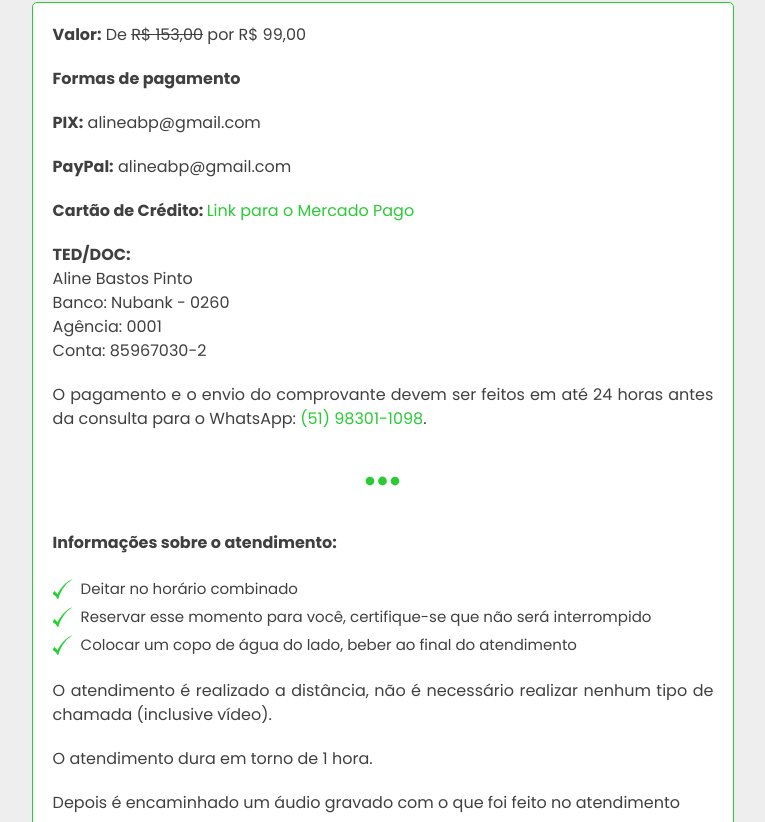
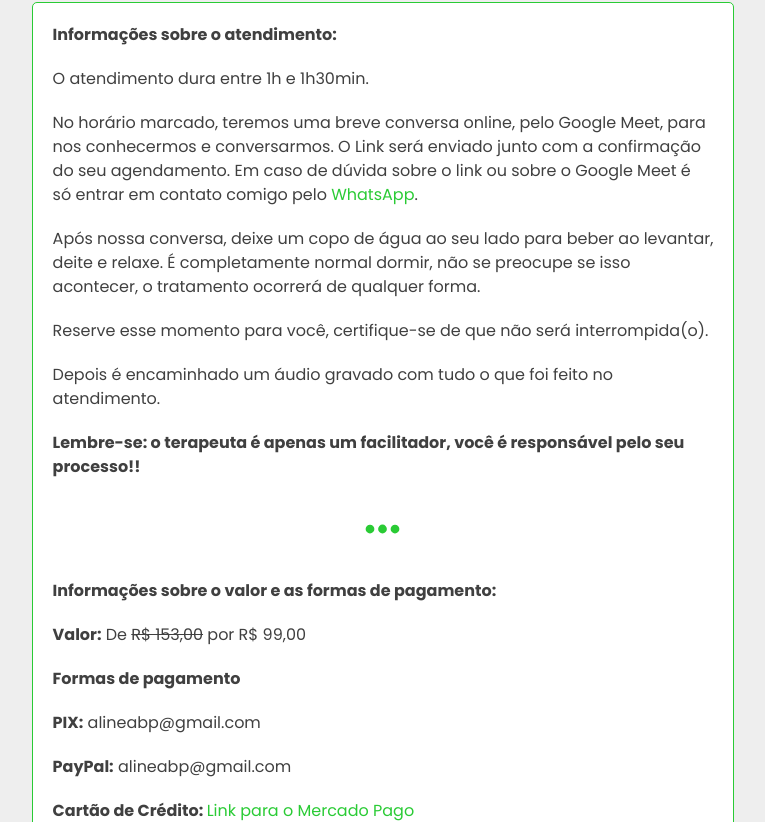
Before and after one commit to alinebastos/alinebastosterapeuta, a React (Create React App) app: page /cura-arcturiana in a window 1280 px wide. Shown: the part 1618-2440 px from the top of the page, without its empty margins (257-1022 px from the left). Built offline with nearby package versions, Linux system fonts and the light colour scheme.

Commit message:
Fix therapies texts; Add Aura Master to Home page

```diff
--- a/src/GlobalStyles.js
+++ b/src/GlobalStyles.js
@@ -48,7 +48,6 @@ const GlobalStyles = createGlobalStyle`
         margin: 20px 0;
     }
     p {
-        text-align: justify;
         padding-bottom: 20px;
         margin: 0;
     }
--- a/src/pages/apometria-cosmica/index.js
+++ b/src/pages/apometria-cosmica/index.js
@@ -149,6 +149,15 @@ function ApometriaCosmica () {
             <BoxWrapper>
                 <h3>Agendamento</h3>
                 <Box>
+                    <p><b>Informações sobre o atendimento:</b></p>
+                    <p>O atendimento dura entre 1h e 1h30min.</p>
+                    <p>No horário marcado, teremos uma breve conversa online, pelo Google Meet, para nos conhecermos e conversarmos. O Link será enviado junto com a confirmação do seu agendamento. Em caso de dúvida sobre o link ou sobre o Google Meet é só entrar em contato comigo pelo <a href='https://api.whatsapp.com/send?phone=5551983011098' target="_blank" rel="noreferrer">WhatsApp</a>.</p>
+                    <p>Após nossa conversa, deixe um copo de água ao seu lado para beber ao levantar, deite e relaxe. É completamente normal dormir, não se preocupe se isso acontecer, o tratamento ocorrerá de qualquer forma.</p>
+                    <p>Reserve esse momento para você, certifique-se de que não será interrompida(o).</p>
+                    <p>Depois é encaminhado um áudio gravado com tudo o que foi feito no atendimento.</p>
+                    <p><b>Lembre-se: o terapeuta é apenas um facilitador, você é responsável pelo seu processo!!</b></p>
+                    <Icon icon={faEllipsis} />
+                    <p><b>Informações sobre o valor e as formas de pagamento:</b></p>
                     <p><b>Valor:</b> De <strike>R$ 153,00</strike> por R$ 99,00</p>
                     <p><b>Formas de pagamento</b></p>
                     <p><b>PIX:</b> alineabp@gmail.com</p>
@@ -161,18 +170,6 @@ function ApometriaCosmica () {
                     Conta: 85967030-2</p>
                     <p>O pagamento e o envio do comprovante devem ser feitos em até 24 horas antes da consulta para o WhatsApp: <a href='https://api.whatsapp.com/send?phone=5551983011098' target="_blank" rel="noreferrer">(51) 98301-1098</a>.</p>
                     <Icon icon={faEllipsis} />
-                    <p><b>Informações sobre o atendimento:</b></p>
-                    <p>
-                        <List>
-                            <li>Deitar no horário combinado</li>
-                            <li>Reservar esse momento para você, certifique-se que não será interrompido</li>
-                            <li>Colocar um copo de água do lado, beber ao final do atendimento</li>
-                        </List>
-                    </p>
-                    <p>O atendimento é realizado a distância, não é necessário realizar nenhum tipo de chamada (inclusive vídeo).</p>
-                    <p>O atendimento dura em torno de 1 hora.</p>
-                    <p>Depois é encaminhado um áudio gravado com o que foi feito no atendimento</p>
-                    <p><b>Lembre-se: o terapeuta é apenas um facilitador, você é responsável pelo seu processo!!</b></p>
                     <p>Leia as informações e marque TODAS as alternativas:</p>
                     <p>
                         <label>
--- a/src/pages/aura-master/index.js
+++ b/src/pages/aura-master/index.js
@@ -187,6 +187,13 @@ function AuraMaster () {
                 <BoxWrapper>
                     <h3>Agendamento</h3>
                     <Box>
+                        <p><b>Informações sobre o atendimento:</b></p>
+                        <p>O atendimento dura entre 1h e 1h30min.</p>
+                        <p>No horário marcado nos conectamos pelo Google Meet, para nos conhecermos e trabalharmos na técnica ideal para você. O Link será enviado junto com a confirmação do seu agendamento. Em caso de dúvida sobre o link ou sobre o Google Meet é só entrar em contato comigo pelo <a href='https://api.whatsapp.com/send?phone=5551983011098' target="_blank" rel="noreferrer">WhatsApp</a>.</p>
+                        <p>Reserve esse momento para você, certifique-se de que não será interrompida(o).</p>
+                        <p><b>Lembre-se: o terapeuta é apenas um facilitador, você é responsável pelo seu processo!!</b></p>
+                        <Icon icon={faEllipsis} />
+                        <p><b>Informações sobre o valor e as formas de pagamento:</b></p>
                         <p><b>Valor:</b> De <strike>R$ 153,00</strike> por R$ 99,00</p>
                         <p><b>Formas de pagamento</b></p>
                         <p><b>PIX:</b> alineabp@gmail.com</p>
@@ -199,9 +206,6 @@ function AuraMaster () {
                         Conta: 85967030-2</p>
                         <p>O pagamento e o envio do comprovante devem ser feitos em até 24 horas antes da consulta para o WhatsApp: <a href='https://api.whatsapp.com/send?phone=5551983011098' target="_blank" rel="noreferrer">(51) 98301-1098</a>.</p>
                         <Icon icon={faEllipsis} />
-                        <p>A duração do atendimento de Aura Master varia entre 1h e 1h30min, então reserve este tempo no dia do atendimento.</p>
-                        <p>O atendimento é online, pelo Google Meet. O link será enviado para o seu whatsapp alguns minutos antes da consulta.</p>
-                        <p><b>Lembre-se: o terapeuta é apenas um facilitador, você é responsável pelo seu processo!!</b></p>
                         <p>Leia as informações e marque TODAS as alternativas:</p>
                         <p>
                             <label>
--- a/src/pages/cura-arcturiana/index.js
+++ b/src/pages/cura-arcturiana/index.js
@@ -159,6 +159,15 @@ function CuraArcturiana () {
             <BoxWrapper>
                 <h3>Agendamento</h3>
                 <Box>
+                    <p><b>Informações sobre o atendimento:</b></p>
+                    <p>O atendimento dura entre 1h e 1h30min.</p>
+                    <p>No horário marcado, teremos uma breve conversa online, pelo Google Meet, para nos conhecermos e conversarmos. O Link será enviado junto com a confirmação do seu agendamento. Em caso de dúvida sobre o link ou sobre o Google Meet é só entrar em contato comigo pelo <a href='https://api.whatsapp.com/send?phone=5551983011098' target="_blank" rel="noreferrer">WhatsApp</a>.</p>
+                    <p>Após nossa conversa, deixe um copo de água ao seu lado para beber ao levantar, deite e relaxe. É completamente normal dormir, não se preocupe se isso acontecer, o tratamento ocorrerá de qualquer forma.</p>
+                    <p>Reserve esse momento para você, certifique-se de que não será interrompida(o).</p>
+                    <p>Depois é encaminhado um áudio gravado com tudo o que foi feito no atendimento.</p>
+                    <p><b>Lembre-se: o terapeuta é apenas um facilitador, você é responsável pelo seu processo!!</b></p>
+                    <Icon icon={faEllipsis} />
+                    <p><b>Informações sobre o valor e as formas de pagamento:</b></p>
                     <p><b>Valor:</b> De <strike>R$ 153,00</strike> por R$ 99,00</p>
                     <p><b>Formas de pagamento</b></p>
                     <p><b>PIX:</b> alineabp@gmail.com</p>
@@ -171,18 +180,6 @@ function CuraArcturiana () {
                     Conta: 85967030-2</p>
                     <p>O pagamento e o envio do comprovante devem ser feitos em até 24 horas antes da consulta para o WhatsApp: <a href='https://api.whatsapp.com/send?phone=5551983011098' target="_blank" rel="noreferrer">(51) 98301-1098</a>.</p>
                     <Icon icon={faEllipsis} />
-                    <p><b>Informações sobre o atendimento:</b></p>
-                    <p>
-                        <List>
-                            <li>Deitar no horário combinado</li>
-                            <li>Reservar esse momento para você, certifique-se que não será interrompido</li>
-                            <li>Colocar um copo de água do lado, beber ao final do atendimento</li>
-                        </List>
-                    </p>
-                    <p>O atendimento é realizado a distância, não é necessário realizar nenhum tipo de chamada (inclusive vídeo).</p>
-                    <p>O atendimento dura em torno de 1 hora.</p>
-                    <p>Depois é encaminhado um áudio gravado com o que foi feito no atendimento</p>
-                    <p><b>Lembre-se: o terapeuta é apenas um facilitador, você é responsável pelo seu processo!!</b></p>
                     <p>Leia as informações e marque TODAS as alternativas:</p>
                     <p>
                         <label>
--- a/src/pages/home/index.js
+++ b/src/pages/home/index.js
@@ -80,7 +80,7 @@ const Therapy = styled.div`
     background-color: #fff;
 
     @media screen and (min-width: 420px) {
-        width:380px;
+        width:320px;
     }
 `
 
@@ -176,11 +176,11 @@ function Home () {
                     </ListWrapper>
                 <h3 style={{textAlign: 'center', margin: '30px 0'}}>Encontre aqui a Terapia mais adequada para você:</h3>
                 <Therapies>
-                    {/* <Therapy>
+                    <Therapy>
                         <TherapyTitle>Aura Master</TherapyTitle>
                         <p>O Aura Master é um sistema de tratamento da aura (campo de energia) que promove a modificação de crenças limitantes, limpeza de problemas, traumas, fobias e conflitos, criação de metas e outras questões do inconsciente que impactam diretamente sua vida pessoal ou profissional. É uma técnica terapêutica de ação rápida, que ativa os poderes ocultos de autocura, realizando mudanças no seu estado emocional, mental e espiritual. Tudo isso de forma simples, rápida e prática!</p>
                         <ButtonLink style={{ marginBottom: '20px'}} to="/aura-master">Saiba Mais!</ButtonLink>
-                    </Therapy> */}
+                    </Therapy>
                     <Therapy>
                         <TherapyTitle>Apometria Cósmica e Dinâmica</TherapyTitle>
                         <p>A Apometria Cósmica permite que nos conheçamos melhor, nos tornando conscientes de nossos padrões de pensamentos, emoções e comportamentos, limpando e desbloqueando as energias densas que nos impedem de fluir com a vida. Com a utilização da técnica ocorrerão vários processos que ajudarão no sentido de facilitar sua ascensão espiritual e liberação de crenças limitantes, bloqueios, emoções negativas, dentre outros fatores que acabam por bloquear certos aspectos da sua vida.</p>
```
Lines whose indentation alone changed are shown as unchanged.
